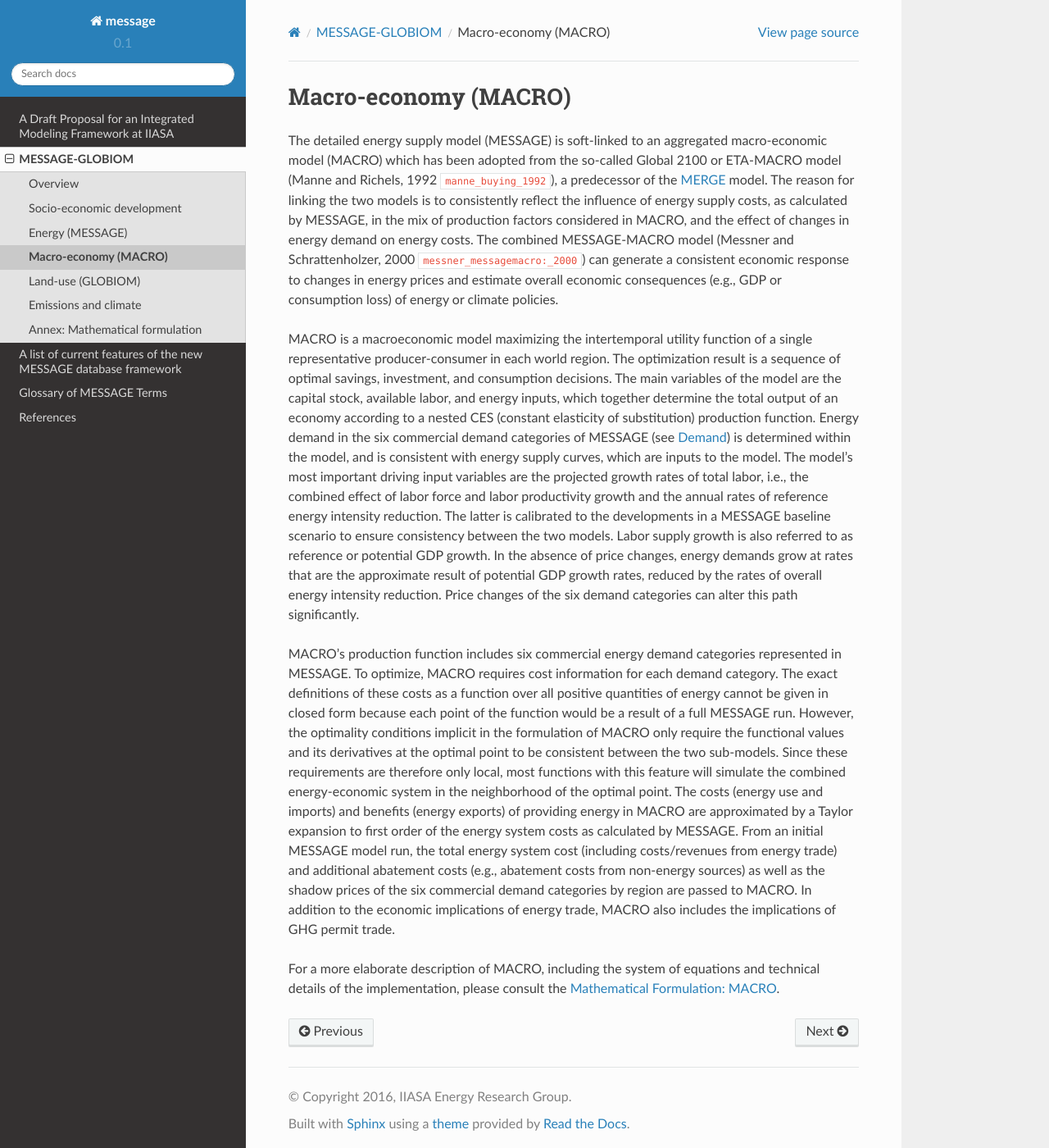
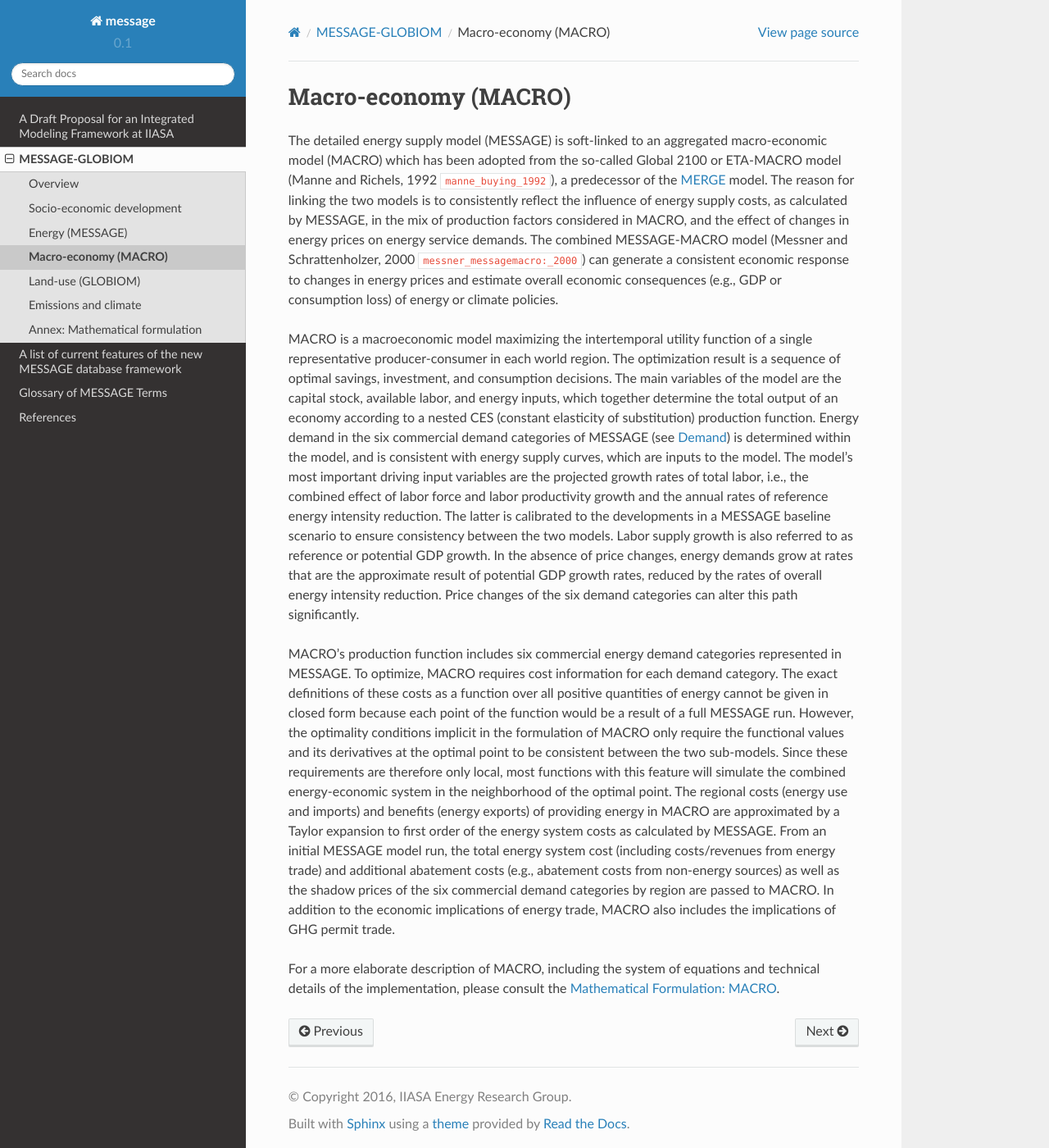
Before and after one commit to yiyi1991/message-ix-models, a Sphinx documentation site: the page built from doc/global/source/message_globiom/macro.rst, in a window 1280 px wide and 1400 px high. Shown: the whole window at 82% size. Built offline with Sphinx 7.4.7 and the Read the Docs theme 2.0.0, drawn with Linux system fonts in a browser that asks for light colours; pages that are not in the unit, such as notebooks, are missing from menus; cross-references to code outside the pages are shown as plain code.

Commit message:
Update macro.rst

```diff
--- a/doc/global/source/message_globiom/macro.rst
+++ b/doc/global/source/message_globiom/macro.rst
@@ -4,8 +4,7 @@
 ----
 The detailed energy supply model (MESSAGE) is soft-linked to an aggregated macro-economic model (MACRO) which has been adopted from the so-called Global 2100 or ETA-MACRO model
 (Manne and Richels, 1992 :cite:`manne_buying_1992`), a predecessor of the `MERGE <http://www.stanford.edu/group/MERGE/>`_ model. The reason for linking the two models
-is to consistently reflect the influence of energy supply costs, as calculated by MESSAGE, in the mix of production factors considered in MACRO, and the effect of changes
-in energy demand on energy costs. The combined MESSAGE-MACRO model (Messner and Schrattenholzer, 2000 :cite:`messner_messagemacro:_2000`) can generate a consistent
+is to consistently reflect the influence of energy supply costs, as calculated by MESSAGE, in the mix of production factors considered in MACRO, and the effect of changes in energy prices on energy service demands. The combined MESSAGE-MACRO model (Messner and Schrattenholzer, 2000 :cite:`messner_messagemacro:_2000`) can generate a consistent
 economic response to changes in energy prices and estimate overall economic consequences (e.g., GDP or consumption loss) of energy or climate policies.
 
 MACRO is a macroeconomic model maximizing the intertemporal utility function of a single representative producer-consumer in each world region. The optimization result is
@@ -21,7 +20,7 @@
 The exact definitions of these costs as a function over all positive quantities of energy cannot be given in closed form because each point of the function would be a result
 of a full MESSAGE run. However, the optimality conditions implicit in the formulation of MACRO only require the functional values and its derivatives at the optimal point
 to be consistent between the two sub-models. Since these requirements are therefore only local, most functions with this feature will simulate the combined energy-economic
-system in the neighborhood of the optimal point. The costs (energy use and imports) and benefits (energy exports) of providing energy in MACRO are approximated by a Taylor
+system in the neighborhood of the optimal point. The regional costs (energy use and imports) and benefits (energy exports) of providing energy in MACRO are approximated by a Taylor
 expansion to first order of the energy system costs as calculated by MESSAGE. From an initial MESSAGE model run, the total energy system cost (including costs/revenues from
 energy trade) and additional abatement costs (e.g., abatement costs from non-energy sources) as well as the shadow prices of the six commercial demand categories by region
 are passed to MACRO. In addition to the economic implications of energy trade, MACRO also includes the implications of GHG permit trade.
```
